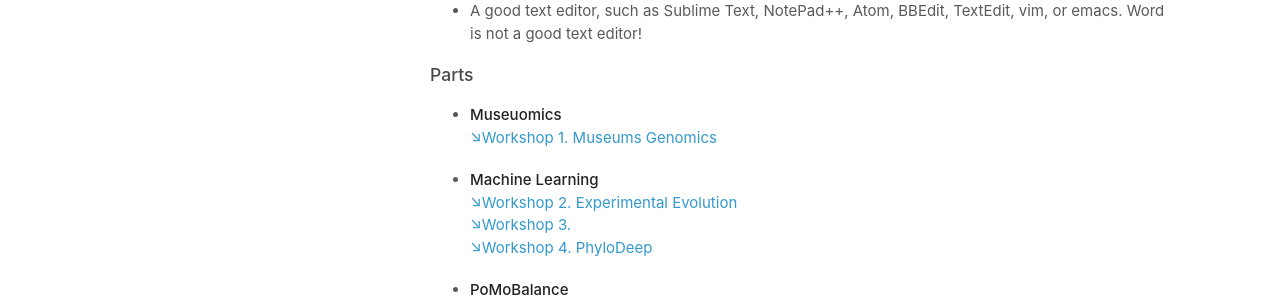
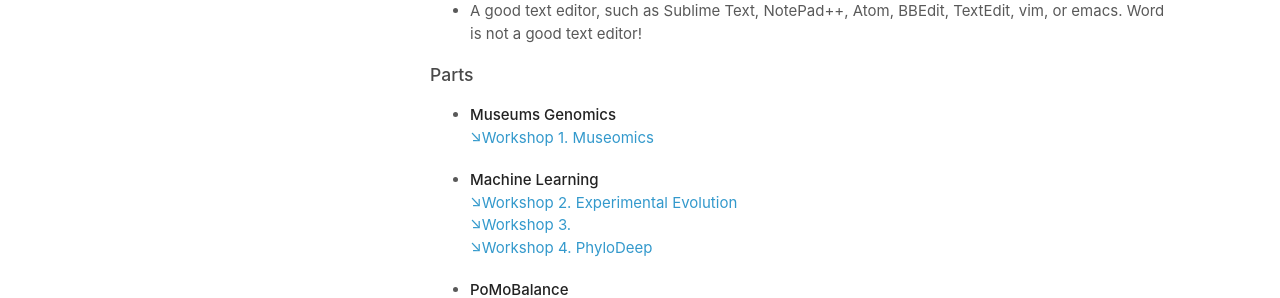
Before and after one commit to ckosiol/MLSpeciationGenomics, a Jekyll site: the page built from workshop.md, in a window 1280 px wide and 936 px high. Shown: the part 542-840 px from the top of the window. Built offline with Jekyll 4.4.1, drawn with Linux system fonts in a browser that asks for light colours; our own code applies the rules of GitHub Pages for plain Markdown files.

Commit message:
Update workshop.md

```diff
--- a/workshop.md
+++ b/workshop.md
@@ -17,8 +17,8 @@ Before the course starts, please install the following software on your own comp
 * A good text editor, such as Sublime Text, NotePad++, Atom, BBEdit, TextEdit, vim, or emacs. Word is not a good text editor!
 
 ### Parts
-* **Museuomics**<br/>
-[&#8600;Workshop 1. Museums Genomics](https://github.com/capoony/MuseomicsWorkshop2025)<br/>
+* **Museums Genomics**<br/>
+[&#8600;Workshop 1. Museomics](https://github.com/capoony/MuseomicsWorkshop2025)<br/>
 
 * **Machine Learning**<br/>
 [&#8600;Workshop 2. Experimental Evolution]()<br/>
```
